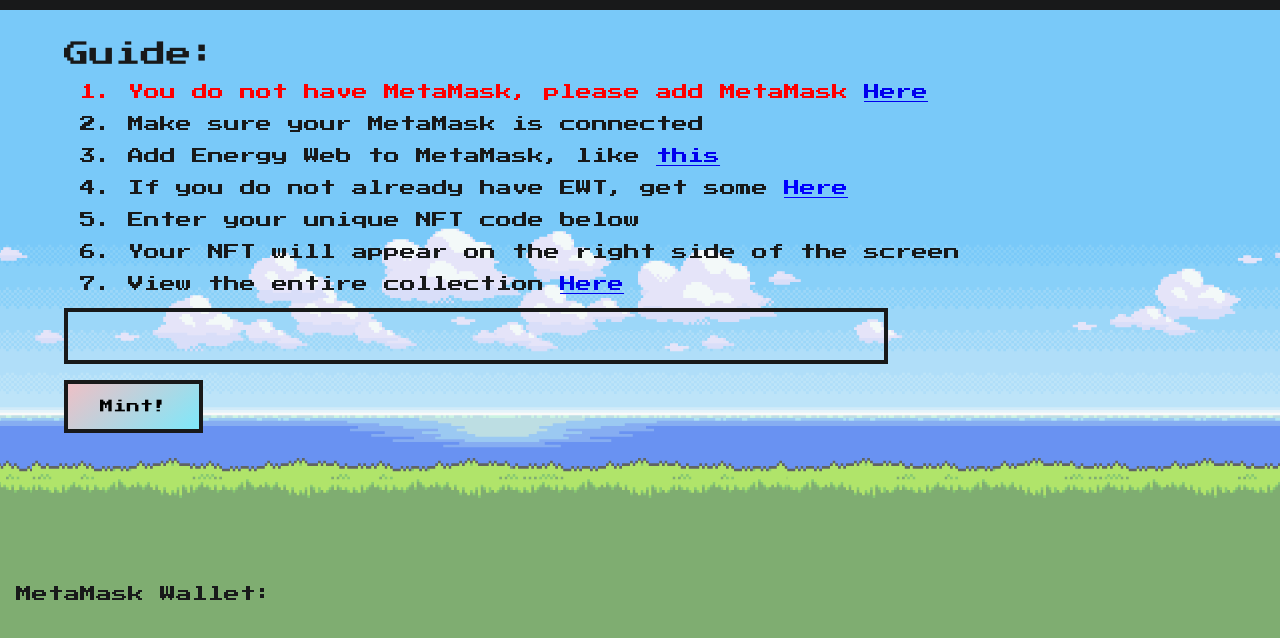
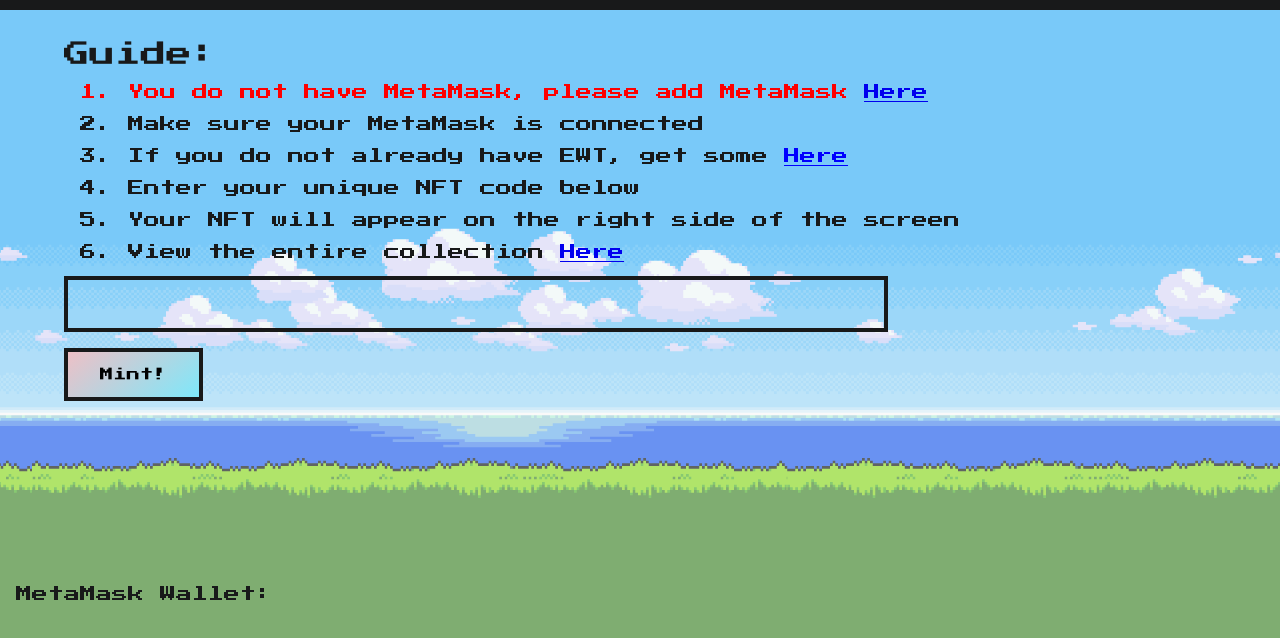
Before and after one commit to wannesvancamp/lanjam2022, a plain HTML site: page index.html in a window 1280 px wide. Shown: the part 150-788 px from the top of the page. Drawn offline with Linux system fonts and the light colour scheme.

Commit message:
Remove useless step

```diff
--- a/index.html
+++ b/index.html
@@ -26,7 +26,6 @@
         <section>
             <ol id="steps">
                 <li>Make sure your MetaMask is connected</li>
-                <li>Add Energy Web to MetaMask, like <a href="https://energyweb.atlassian.net/wiki/spaces/EWF/pages/723681315/Connecting+via+Remote+RPC+and+Metamask" target="_new">this</a></li>
                 <li>If you do not already have EWT, get some <span id="EWTGetter">Here</span></li>
                 <li>Enter your unique NFT code below</li>
                 <li>Your NFT will appear on the right side of the screen</li>
```
